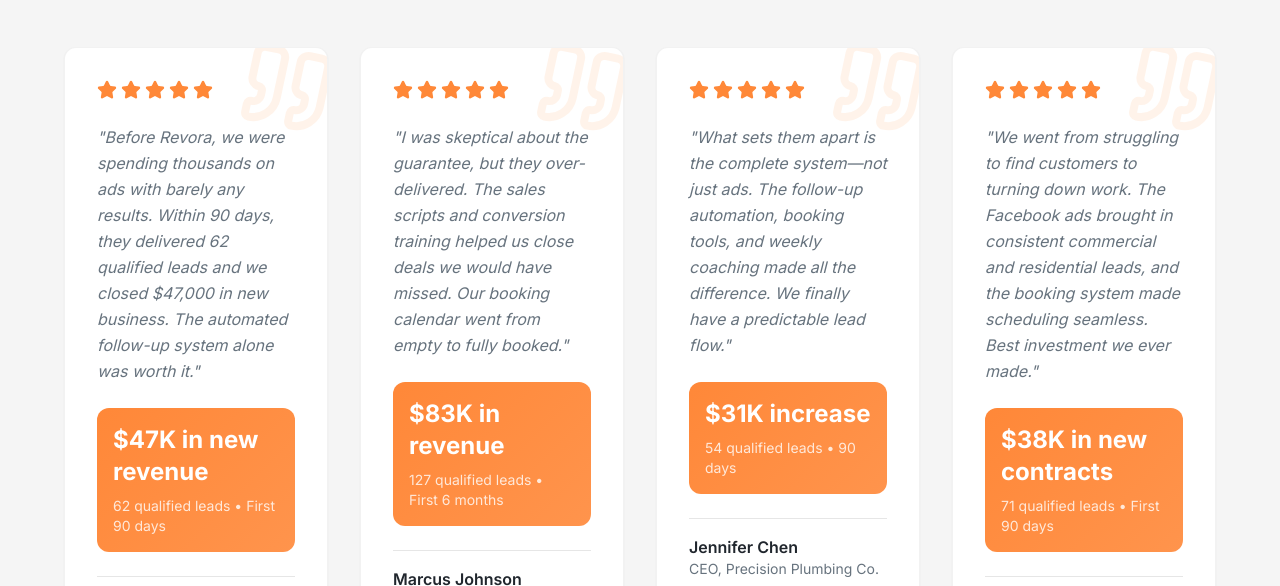
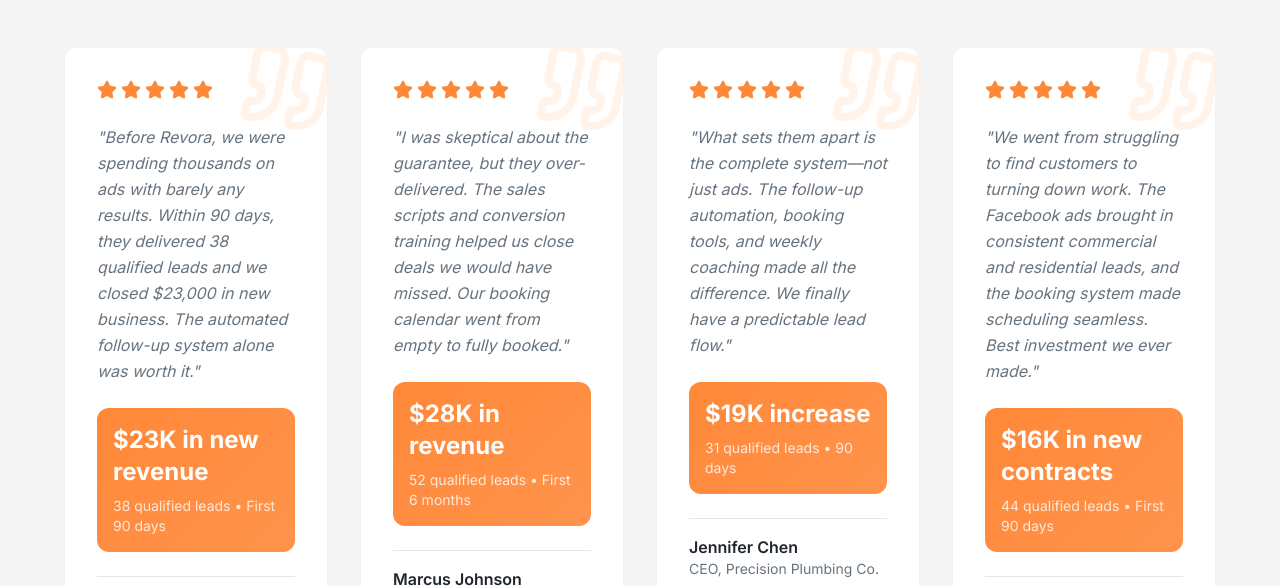
Before and after one commit to garretireland/revora-marketing-showcase-860fe100, a React (Vite) app: page / in a window 1280 px wide. Shown: the part 4420-5006 px from the top of the page. Built offline with nearby package versions, Linux system fonts and the light colour scheme; the HTML template or start-up script is replaced by a standard one.

Commit message:
Refactor: Adjust testimonial revenue and lead numbers

```diff
--- a/src/components/Testimonials.tsx
+++ b/src/components/Testimonials.tsx
@@ -6,19 +6,19 @@ const testimonials = [
     name: "Sarah Mitchell",
     business: "Elite Roofing & Restoration",
     role: "Owner",
-    result: "$47K in new revenue",
+    result: "$23K in new revenue",
     timeframe: "First 90 days",
-    leads: "62 qualified leads",
-    quote: "Before Revora, we were spending thousands on ads with barely any results. Within 90 days, they delivered 62 qualified leads and we closed $47,000 in new business. The automated follow-up system alone was worth it.",
+    leads: "38 qualified leads",
+    quote: "Before Revora, we were spending thousands on ads with barely any results. Within 90 days, they delivered 38 qualified leads and we closed $23,000 in new business. The automated follow-up system alone was worth it.",
     rating: 5,
   },
   {
     name: "Marcus Johnson",
     business: "Premier HVAC Solutions",
     role: "Founder",
-    result: "$83K in revenue",
+    result: "$28K in revenue",
     timeframe: "First 6 months",
-    leads: "127 qualified leads",
+    leads: "52 qualified leads",
     quote: "I was skeptical about the guarantee, but they over-delivered. The sales scripts and conversion training helped us close deals we would have missed. Our booking calendar went from empty to fully booked.",
     rating: 5,
   },
@@ -26,9 +26,9 @@ const testimonials = [
     name: "Jennifer Chen",
     business: "Precision Plumbing Co.",
     role: "CEO",
-    result: "$31K increase",
+    result: "$19K increase",
     timeframe: "90 days",
-    leads: "54 qualified leads",
+    leads: "31 qualified leads",
     quote: "What sets them apart is the complete system—not just ads. The follow-up automation, booking tools, and weekly coaching made all the difference. We finally have a predictable lead flow.",
     rating: 5,
   },
@@ -36,9 +36,9 @@ const testimonials = [
     name: "David Torres",
     business: "Crystal Clear Window Cleaning",
     role: "Owner",
-    result: "$38K in new contracts",
+    result: "$16K in new contracts",
     timeframe: "First 90 days",
-    leads: "71 qualified leads",
+    leads: "44 qualified leads",
     quote: "We went from struggling to find customers to turning down work. The Facebook ads brought in consistent commercial and residential leads, and the booking system made scheduling seamless. Best investment we ever made.",
     rating: 5,
   },
```
